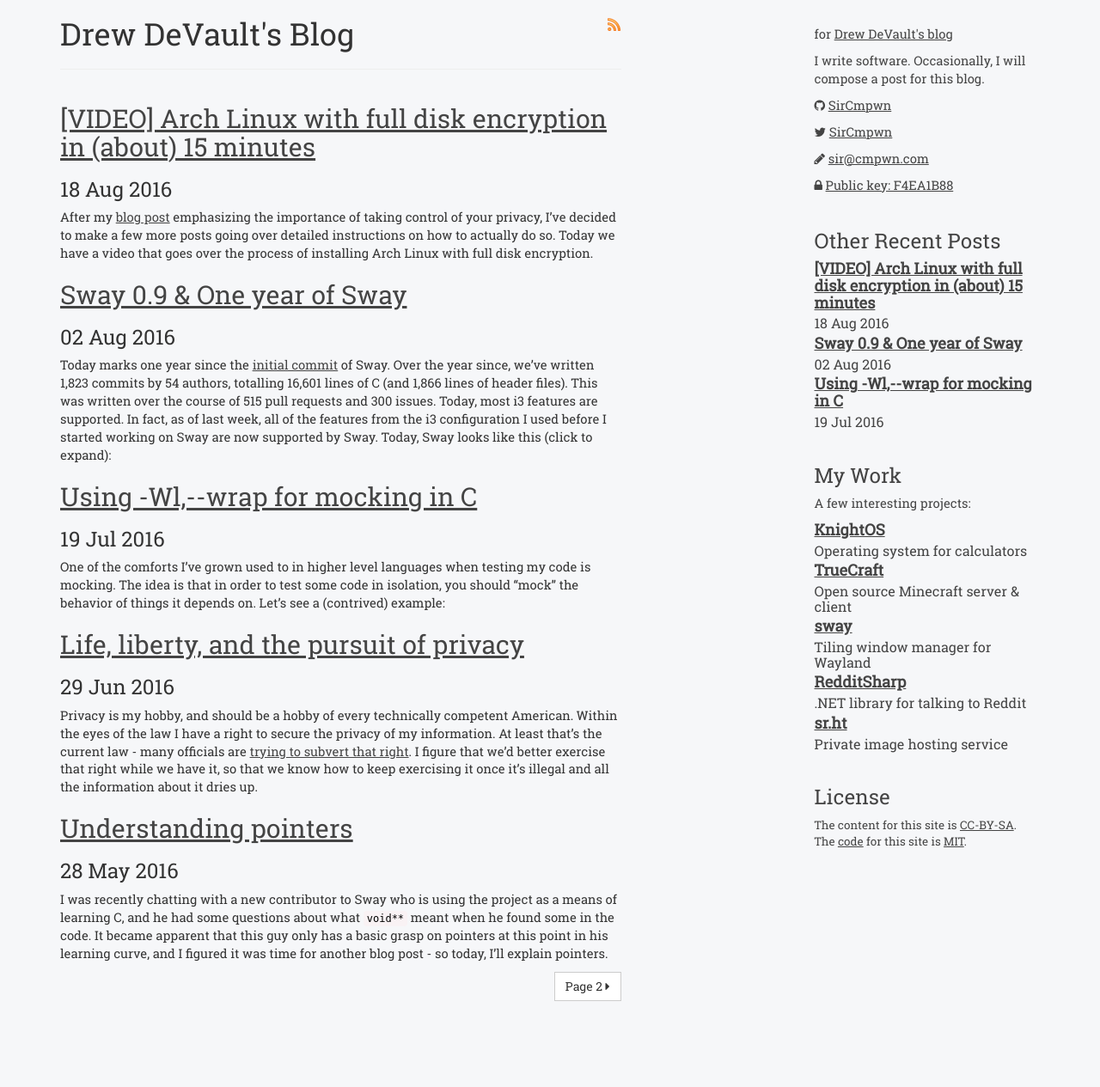
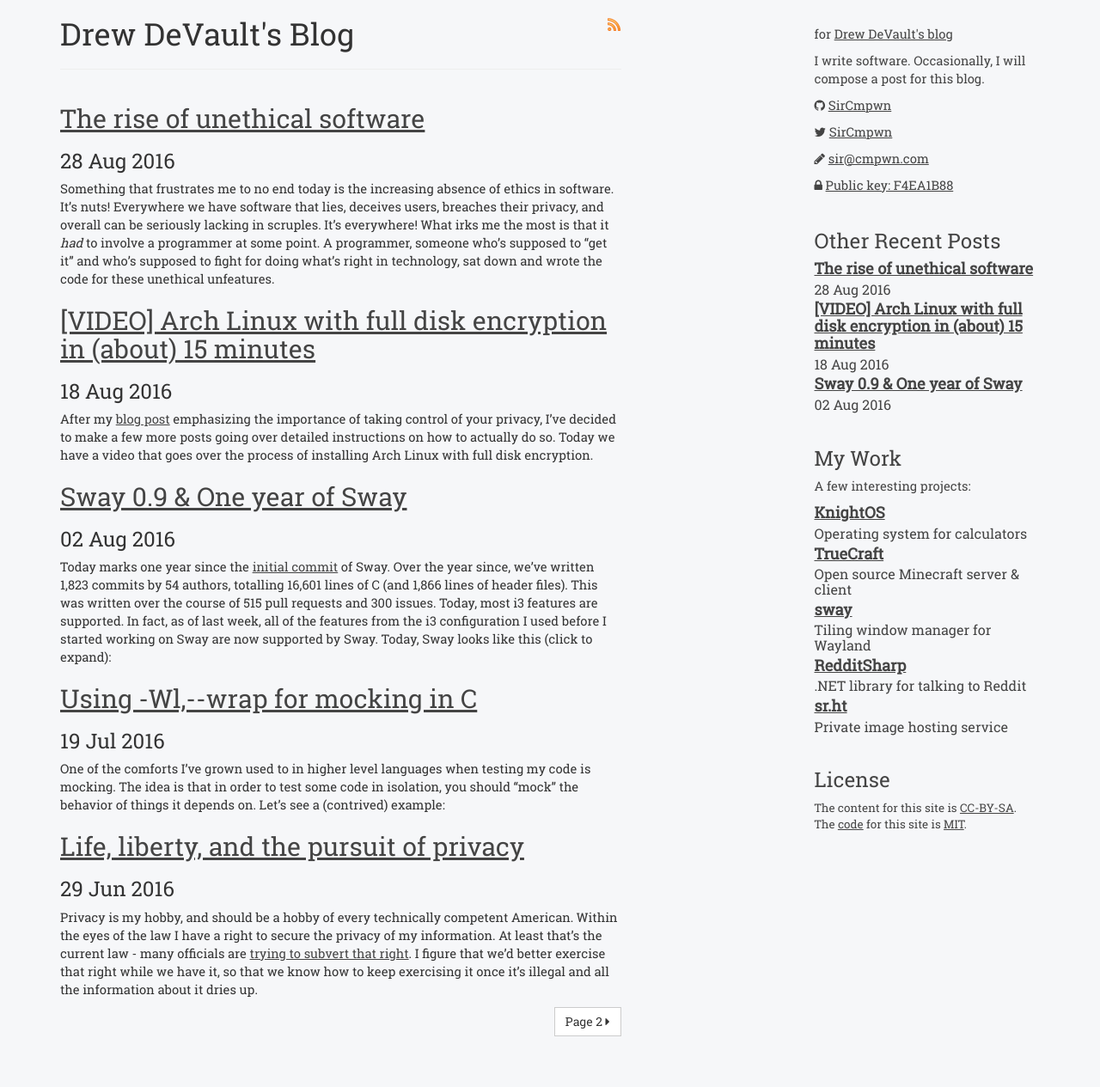
Before and after one commit to stormblog/sircmpwn.github.io, a Jekyll site: the page built from archive/index.html, in a window 1280 px wide. Shown: the whole page at 86% size. Built offline with Jekyll 4.4.1, drawn with Linux system fonts in a browser that asks for light colours; the list of posts is cut into pages by our own code; before the commit the page ends 1223 px from its top, so only the background shows below that; part of the change alters nothing that is shown.

Commit message:
Add draft of unethical software post

```diff
--- /dev/null
+++ b/_posts/2016-08-28-The-rise-of-unethical-software.md
@@ -0,0 +1,58 @@
+---
+# vim: tw=80
+title: The rise of unethical software
+layout: post
+---
+
+Something that frustrates me to no end today is the increasing absence of ethics
+in software. It's nuts! Everywhere we have software that lies, deceives users,
+breaches their privacy, and overall can be seriously lacking in scruples. It's
+everywhere! What irks me the most is that it *had* to involve a programmer at
+some point. A programmer, someone who's supposed to "get it" and who's supposed
+to fight for doing what's right in technology, sat down and wrote the code for
+these unethical unfeatures.
+
+<style> img { width: 75%; } </style>
+
+![](https://sr.ht/2iB-.png)
+
+![](https://sr.ht/W_js.jpg)
+
+Why is it okay to lie to our users? Money is, of course, the motivation behind
+bullshit like this. Companies that can't find money without sacrificing ethics
+quite frankly deserve to fail. If you're a programmer who is asked to compromise
+on ethics to write some feature, if you find yourself uncomfortable with what
+you're writing, say no!
+
+Developers enjoy some of the best job security in the market. We make high
+salaries for comfortable work and *everyone* needs developers. You should always
+be accepting interviews and networking and thanking that recruiter for spamming
+you on LinkedIn, because you will always have lots of jobs on tap if you do.
+
+But it probably won't get that far, anyway. Most companies stand to lose more
+money by losing a developer than by not implementing a [dark
+pattern](http://darkpatterns.org/). With the kinds of salaries our profession
+demands, the company has made a large investment in you and would be unwise to
+squander it.
+
+![](https://sr.ht/3Lha.png)
+
+![](https://sr.ht/d43u.jpg)
+
+I was once on a team consulting for a project where customers were refunded in
+store credit, and they were asking us to implement a system in which they could
+change the value of the unit this credit was stored in (i.e. $100 refunded could
+later be made to be worth $50; store credit wasn't stored in dollars). It felt
+wrong. I spoke up and it didn't happen - and I wasn't fired!
+
+I think we need to establish a code of ethics for programmers. Doctors, social
+workers, and even lawyers have a code of ethics, with tangible consequences for
+skimping on them. Why not programmers as well? We need an organized code of
+ethics for programmers. I want to live in a world where a programmer who hasn't
+agreed to follow our code of ethics has a hard time getting employed, and a
+programmer who writes anything like the software pictured below stands a good
+chance of losing out on future employment. It is simply not acceptable to write
+code that is harmful to your users. What the hell is wrong with these people?
+
+Please let me know if you would participate in such a code. Let's make it
+happen. Maybe we can, over time, eradicate these harmful practices.
--- a/css/base.css
+++ b/css/base.css
@@ -134,3 +134,11 @@ blockquote {
 em {
     font-style: italic;
 }
+
+.subtitle {
+    text-align: center;
+    margin-bottom: 1rem;
+    margin-top: -10px;
+    font-style: italic;
+    font-size: 10pt;
+}
```
